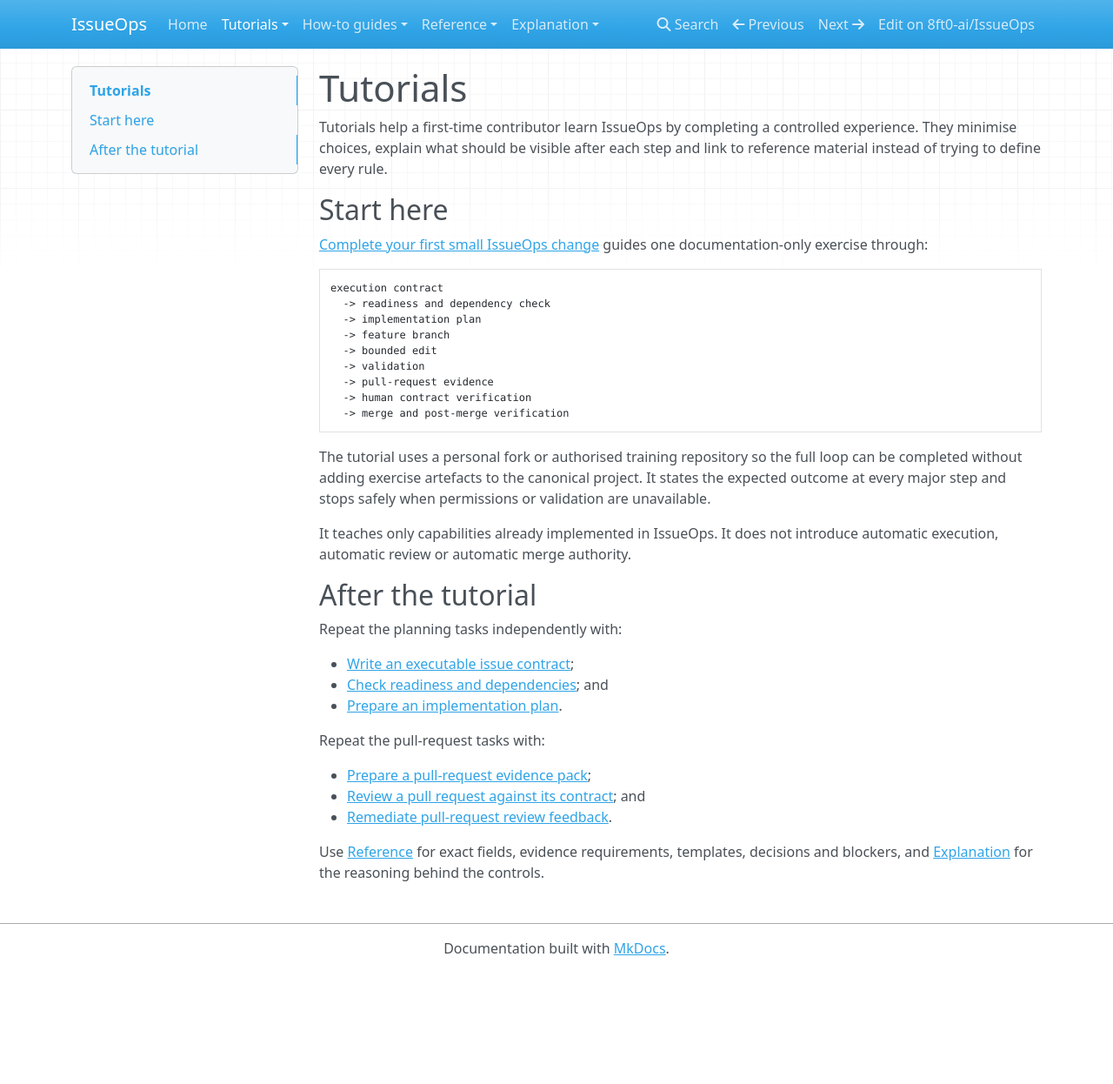
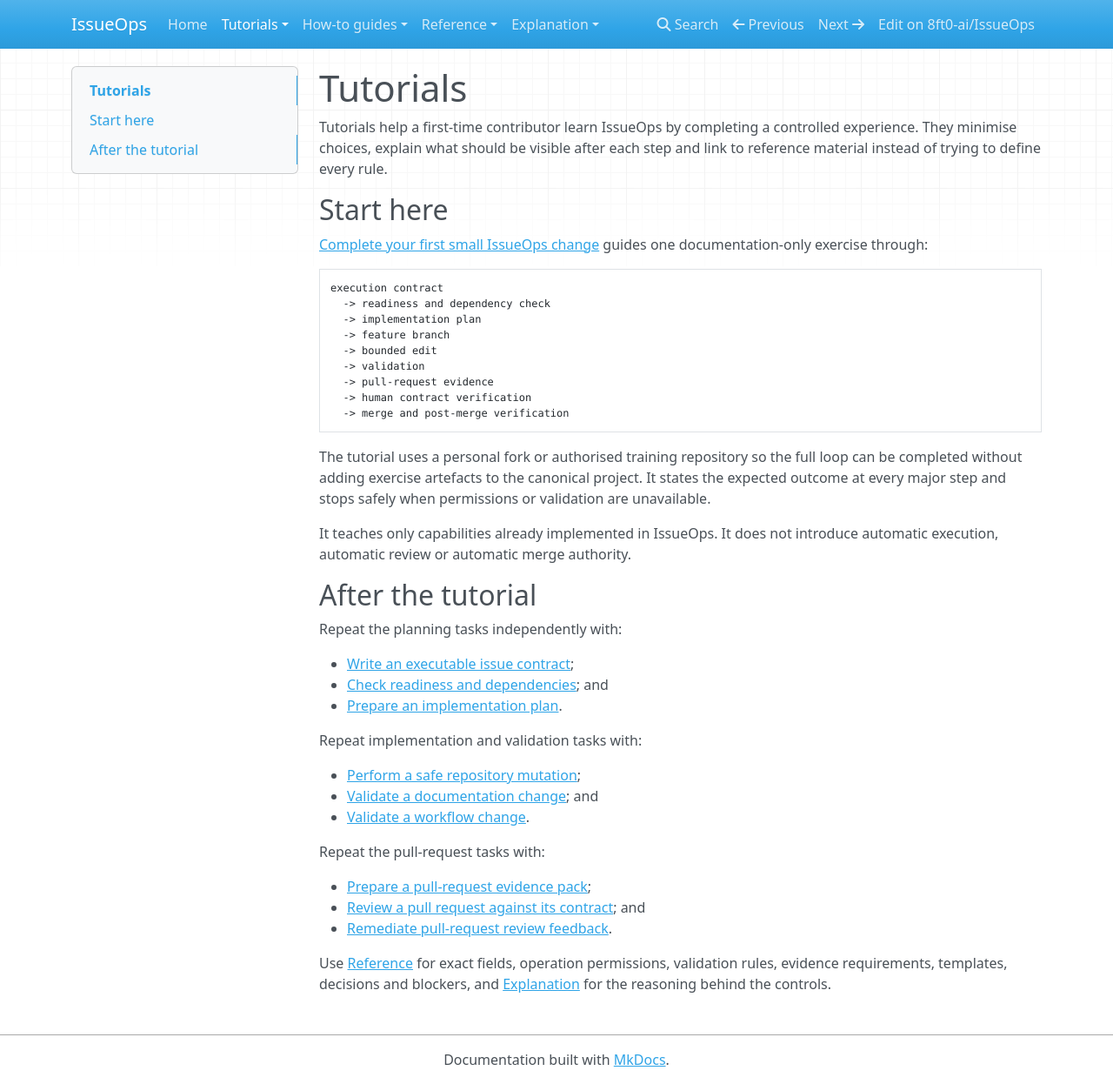
Before and after one commit to 8ft0-ai/IssueOps, an MkDocs documentation site: the page built from docs/tutorials/index.md, in a window 1280 px wide and 1246 px high. Shown: the whole window at 87% size. Built offline with MkDocs 1.6.1, drawn with Linux system fonts in a browser that asks for light colours; nearby versions of some CDN libraries.

Commit message:
Point tutorial learners to operation and validation guides

```diff
--- a/docs/tutorials/index.md
+++ b/docs/tutorials/index.md
@@ -30,10 +30,16 @@
 - [Check readiness and dependencies](../how-to/check-readiness-and-dependencies.md); and
 - [Prepare an implementation plan](../how-to/prepare-implementation-plan.md).
 
+Repeat implementation and validation tasks with:
+
+- [Perform a safe repository mutation](../how-to/perform-safe-repository-mutation.md);
+- [Validate a documentation change](../how-to/validate-documentation-change.md); and
+- [Validate a workflow change](../how-to/validate-workflow-change.md).
+
 Repeat the pull-request tasks with:
 
 - [Prepare a pull-request evidence pack](../how-to/prepare-pr-evidence-pack.md);
 - [Review a pull request against its contract](../how-to/review-pr-against-contract.md); and
 - [Remediate pull-request review feedback](../how-to/remediate-review-feedback.md).
 
-Use [Reference](../reference/index.md) for exact fields, evidence requirements, templates, decisions and blockers, and [Explanation](../explanation/index.md) for the reasoning behind the controls.
+Use [Reference](../reference/index.md) for exact fields, operation permissions, validation rules, evidence requirements, templates, decisions and blockers, and [Explanation](../explanation/index.md) for the reasoning behind the controls.
```
